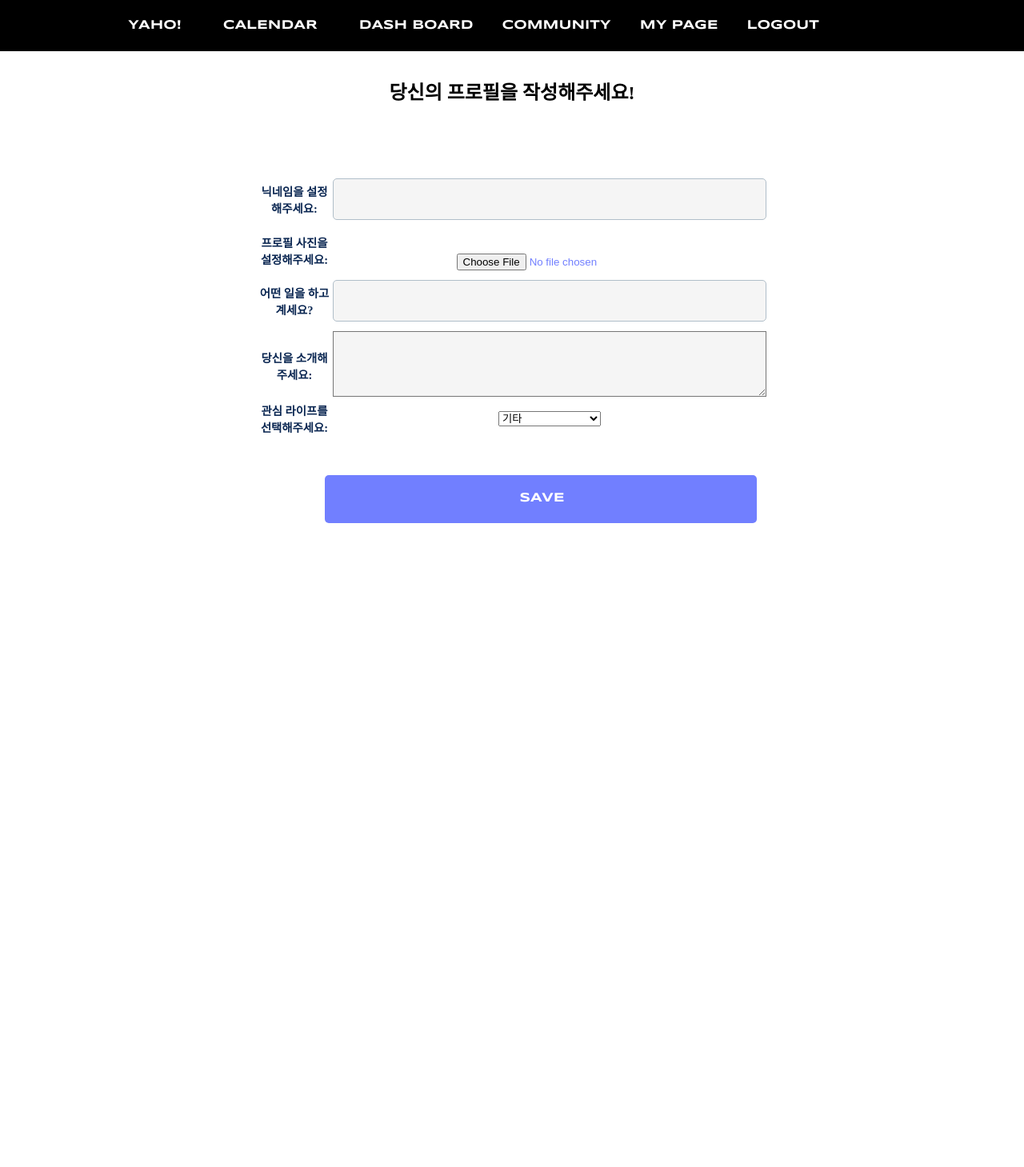
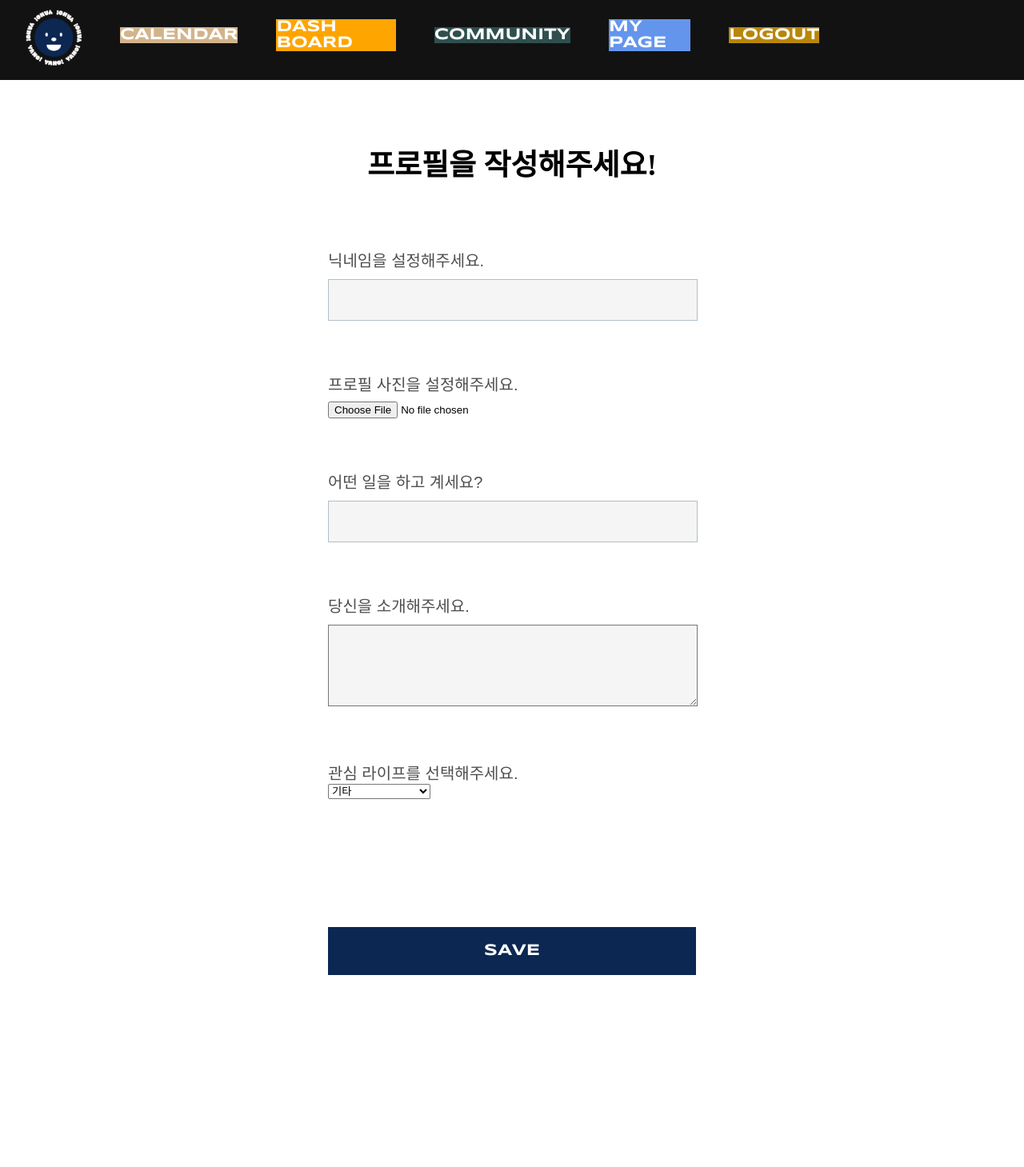
Before and after one commit to Koeunseooooo/Life_Finder, a Django app: page /create/profile/register/ in a window 1280 px wide. Shown: the whole page at 80% size. Before the commit the page ends 654 px from the top, so only its background shows below. Run offline with Django 3.2, Linux system fonts and the light colour scheme; the visitor is signed in with stand-in values (Sample User, id 1); some web fonts are replaced.

Commit message:
for yejin

```diff
--- a/config/cal/forms.py
+++ b/config/cal/forms.py
@@ -9,11 +9,11 @@ class EventForm(ModelForm):
         model = Event
         # datetime-local is a HTML5 input type, format to make date time show on fields
         widgets = {
-            'title': TextInput(attrs={'placeholder': 'ex) 반려견과 산책하기'}),
+            'title': TextInput(attrs={'placeholder': '  ex)  야호!  오늘 코딩 오류 한번에 잡았다! '}),
             'rating': RateitjsWidget,
             'start_time': DateInput(attrs={'type': 'datetime-local'}, format='%Y-%m-%dT%H:%M'),
         }
-        fields = ['title', 'start_time', 'rating','category']
+        fields = ['title', 'start_time','category', 'rating']
         # , 'profile'
 
 
--- a/config/cal/templates/cal/event.html
+++ b/config/cal/templates/cal/event.html
@@ -29,14 +29,14 @@
             <form method="post" action="">
                 {% csrf_token %}
                 {# 이건 이전 코드#}
-                <table class="form form-table">
+                <div>
                     {{ form }}
                     <tr>
                         <td colspan="2">
                             <button id="lb" type="submit" class="btn btn-info right" name="action_add"> submit</button>
                         </td>
                     </tr>
-                </table>
+                </div>
                 {#                <div>#}
                 {#                    {{ form }}#}
                 {#                    <tr>#}
--- a/config/create_profile/static/create_profile/register.css
+++ b/config/create_profile/static/create_profile/register.css
@@ -1,122 +1,135 @@
-
 @font-face {
     font-family: 'yg-jalnan';
     src: url('https://cdn.jsdelivr.net/gh/projectnoonnu/noonfonts_four@1.2/JalnanOTF00.woff') format('woff');
     font-weight: normal;
-    font-style: normal; }
-
-
-
-
-
-        .r_contents{
-            height: 30%;
+    font-style: normal;
 }
 
 
-        input[type=file] {
-            padding-top: 30px;
-            padding-left: 20px;
+.r_contents {
+    width: 80%;
+    margin: 0 auto;
+    height: 1110px;
 }
 
-        input[type=text], input[type=number] {
-            margin-bottom: 10px;
-            width: 250px;
-            height: 40px;
-            border-radius: 5px;
-            border: solid 1px #b0bec9;
-            margin-top: 10px;
-            padding-left: 10px;
-        }
-
-        #save {
-            margin-top: 3rem;
-            background-color: #717FFF;
-            border-radius: 5px;
-            border: none;
-            color: white;
-            width: 540px;
-            height: 60px;
-            text-align: center;
-            line-height: 30px;
-            padding: 3px 3px 6px 6px;
-            font-size: 1rem;
-            font-family: "Syncopate", sans-serif;
-            font-weight: 900;
-            margin-left: 4.5rem;
-        }
-
-        #save:hover{
-            background-color: orangered;
+#profilecreate {
+    width: 460px;
+    height: 100%;
+    margin: 0 auto;
 }
 
 
-        h2{
-            padding-top: 6rem;
+h1 {
+    padding-top: 11rem;
     color: black;
     margin: 0 auto;
     text-align: center;
-            width: 80%;
     font-family: 'yg-jalnan', "cursive";
+    font-size: 37px;
+    padding-bottom: 5rem;
 }
 
-        form{
-            padding-top: 5rem;
-            width: 40rem;
-            margin: 0 auto;
-            font-family: "yg-jalnan", 'sans-serif';
-            color:  #717FFF;
+#regtxt {
 
 }
 
-        form label{
-            float: left;
-            display: inline;
-            font-size: 0.9rem;
-            color: #0B2752;
+#regtxt label {
+    width: 460px;
+    display: inline-block;
+}
+#box{
+    display: inline-block;
+}
+
+
+input[type=text], input[type=number] {
+
+    width: 460px;
+    height: 50px;
+    border: solid 1px #b0bec9;
+
+}
+
+
+form label {
+
+    font-size: 20px;
+    color: #4f4f4f;
+        font-family: "yg-jalnan", sans-serif;
+
+}
+
+#id_nickname {
+    margin-top: 10px;
+    padding-left: 20px;
+    width: 440px;
+    height: 50px;
+    background-color: #F5F5F5;
+    color: black;
+    font-size: 15px;
+    margin-bottom: 4rem;
+
+}
+
+
+#id_job {
+    margin-top: 10px;
+    padding-left: 20px;
+    width: 440px;
+    height: 50px;
+    background-color: #F5F5F5;
+    color: black;
+    font-size: 15px;
+    font-family: "Noto Sans KR", sans-serif;
+    margin-bottom: 4rem;
+
+}
+
+#id_photo{
+
+    margin-top: 0.5rem;
+    margin-bottom: 4rem;
+
+}
+
+#id_description {
+    margin-top: 10px;
+    width: 440px;
+    height: 90px;
+    background-color: #F5F5F5;
+    padding-left: 20px;
+    padding-top: 10px;
+    color: black;
+    font-size: 15px;
+    font-family: "Noto Sans KR", sans-serif;
+    margin-bottom: 4rem;
+
 }
 
 
 
-        #vv{
-            margin: 0 auto;
+#save {
+    background-color: #0B2752;
+    border: none;
+    color: white;
+    width: 460px;
+    height: 60px;
     text-align: center;
-        }
-
-        #box{
-            display: inline;
-        }
-
-
-
-
-        #id_nickname{
-             width: 540px;
-            height: 50px;
-            padding: 0;
-            background-color: #F5F5F5;
-        }
-
-        #id_interested{
-        }
-        #id_job{
-             width: 540px;
-            height: 50px;
-            padding: 0;
-                     background-color: #F5F5F5;
-
-        }
-        #id_description{
-            width: 540px;
-            height: 80px;
-                     background-color: #F5F5F5;
+    line-height: 60px;
+    font-size: 20px;
+    font-family: "Syncopate", sans-serif;
+    font-weight: 900;
+    margin-top: 10rem;
+    margin-bottom: 15rem;
 
 }
 
-        input[name=job]{
-            color: orchid;
+#save:hover {
+    background-color: orangered;
 }
 
-        textarea[name=description]{
+#id_interested_0{
     color: red;
+    margin-top: 3rem;
+    font-family: "Noto Sans KR",'sans-serif';
 }
--- a/config/create_profile/templates/create_profile/register.html
+++ b/config/create_profile/templates/create_profile/register.html
@@ -3,55 +3,20 @@
 {% load staticfiles %}
 
 {% block style %}
-        <link rel="stylesheet" type="text/css" href="{% static 'create_profile/register.css' %}">
+    <link rel="stylesheet" type="text/css" href="{% static 'create_profile/register.css' %}">
     <link href="https://fonts.googleapis.com/css2?family=Syncopate:wght@700&display=swap" rel="stylesheet">
 
 {% endblock %}
 {% block content %}
-    <div id="vv">
-        <h2>당신의 프로필을 작성해주세요!</h2>
+    <div id="profilecreate">
+        <h1>프로필을 작성해주세요!</h1>
             <form action="" method="post" enctype="multipart/form-data">
-                <div>
+                <div id="regtxt">
                     {% csrf_token %}
-                    <table>
-                        <div id="box">{{ profile_form.as_table }}</div>
-                    </table>
+                    <div id="box">{{ profile_form.as_table }}</div>
                     <input type="submit" id="save" value="SAVE"/>
                 </div>
             </form>
     </div>
 
 {% endblock %}
-
-
-
-
-{#만약 체크박스 넣으면 하단부분에 넣어야할듯?#}
-
-{#{% block content %}#}
-{#    <div style="height: 100px"></div>#}
-{#    <h3>로고</h3>#}
-{#    <h3>당신의 프로필을 설정해주세요!</h3>#}
-{#    <form action="" method="post" enctype="multipart/form-data">#}
-{#        <div>#}
-{#            {% csrf_token %}#}
-{#            <div class="input_file">#}
-{#                <input class="input_file_show" name="photo" type="file"></div>#}
-{#            <br/>#}
-{#                        <script>#}
-{#                            $(document).ready(function () {#}
-{#                                $('.input_file').click(function () {#}
-{#                                    $('.input_file_show').show();#}
-{#                                })#}
-{#                            });#}
-{#                        </script>#}
-{#            <label for="nickname">닉네임</label><br/>#}
-{#            <input name="nickname" type="text" id="nickname"><br/>#}
-{#            <label for="job">직업</label><br/>#}
-{#            <input name="job" type="text" id="job"><br/>#}
-{#            <label for="description">소개글</label><br/>#}
-{#            <input name="description" type="text" id="description"><br/>#}
-{#            <input type="submit" id="save" value="저장하기"/>#}
-{#        </div>#}
-{#    </form>#}
-{#{% endblock %}#}
--- a/config/create_profile/views.py
+++ b/config/create_profile/views.py
@@ -73,7 +73,7 @@ def goal_get(request):
             return redirect('main:first')
     else:
         goal_form = ObjectGoalNumberForm()
-    return render(request, 'create_profile/goal_get.html', {'goal_form': goal_form})
+    return render(request, 'create_profile/goal_get.html', {'goal_form': goal_form,'profile':profile})
 
 
 def logout(request):
--- a/config/main/static/main/base.css
+++ b/config/main/static/main/base.css
@@ -5,13 +5,17 @@
     text-decoration: none;
 }
 
+#navlogo{
+    width: 70px;
+    height: 70px;
+}
 .navt li a{
     color: white;
 }
 nav {
-    background-color: black;
+    background-color: rgba(0,0,0,0.93);
     width: 100%;
-    height: 4rem;
+    height: 100px;
     font-weight: 900;
     position: fixed;
 }
@@ -19,32 +23,46 @@ nav {
 
 nav ul {
     width: 80%;
-    height: 3rem;
+    display: inline-flex;
+    align-items: center;
     margin: 0 auto;
+    justify-content: center;
 }
 
 nav li {
+
     font-family: "Syncopate", sans-serif;
-    display: inline-block;
-    padding-top: 1.5rem;
+    font-size: 20px;
+    display: inline-flex;
     margin-left: 2rem;
+}
+
+nav li:nth-child(1){
+    margin-top: 12px;
+    display: inline-flex;
 }
 
 nav li:nth-child(2) {
     margin-left: 3rem;
+    background-color: tan;
 }
 
 nav li:nth-child(3) {
     margin-left: 3rem;
+    background-color: orange;
 }
 
-nav a{
-    color: red;
-
+nav li:nth-child(4) {
+    margin-left: 3rem;
+    background-color: darkslategrey;
 }
 
-/*.r_contents {*/
-/*    margin: 0 auto;*/
-/*    width: 80%;*/
-/*    height: 100rem;*/
-/*}*/
+nav li:nth-child(5) {
+    margin-left: 3rem;
+    background-color: cornflowerblue;
+}
+
+nav li:nth-child(6) {
+    margin-left: 3rem;
+    background-color: darkgoldenrod;
+}
--- a/config/main/static/main/main.css
+++ b/config/main/static/main/main.css
@@ -22,7 +22,8 @@
 
 #top {
     padding-top: 5rem;
-    margin-left: 32rem;
+    margin: 0 auto;
+    width: 900px;
 }
 
 .card_01 h1 {
--- a/config/main/templates/main/base.html
+++ b/config/main/templates/main/base.html
@@ -13,34 +13,10 @@
 </head>
 <body>
 
-{#<nav>#}
-{#    <ul class="navt">#}
-{#        <li><a href="/">YAHO!</a></li>#}
-{#        <li><a href="{% url 'cal:calendar' %}">LIFE FINDER</a></li>#}
-{#        <li><a href="{% url 'cal:dash' %}">DASH BOARD</a></li>#}
-{#        {% if user.is_authenticated %}#}
-{#            <li><a href="{% url 'create_profile:profile_look' request.user.pk %}">MY PAGE</a></li>#}
-{#            <li><a href="{% url 'create_profile:logout' %}">LOGOUT</a></li>#}
-{#        {% else %}#}
-{#            <li><a href="{% url 'create_profile:signup' %}">JOIN US</a></li>#}
-{#            <li><a href="{% url 'create_profile:login' %}">LOG IN</a></li> {#보던 페이지로 이동#}
-{#        {% endif %}#}
-{#    </ul>#}
-{#</nav>#}
-{##}
-{##바디#}
-{#<div class="r_contents">#}
-{#    {% block content %}#}
-{#    {% endblock %}#}
-{#</div>#}
-{##}
-{##}
-{#{% block footer %}#}
-{#{% endblock %}#}
 
 <nav>
     <ul class="navt">
-        <li><a href="/">YAHO!</a></li>
+        <li><a href="/"><img id="navlogo" src="{% static 'logo.png' %}"></a></li>
             {% if user.is_authenticated %}
                     {% if not user.user_profile %}
                         <li><a href="{% url 'create_profile:need_profile' %}">CALENDAR</a></li>
--- a/config/photo/templates/photo/base.html
+++ b/config/photo/templates/photo/base.html
@@ -2,8 +2,11 @@
 {% load static %}
 {% block style %}
     <link rel="stylesheet" type="text/css" href="{% static 'photo/base.css' %}">
+    <link rel="stylesheet" type="text/css" href="{% static 'photo/photo_list.css' %}">
+
     {#fontawesome cdn#}
     <link rel="stylesheet" href="https://cdnjs.cloudflare.com/ajax/libs/font-awesome/5.8.2/css/all.min.css">
+
 {% endblock %}
 {% block anotherstyle %}
 {% endblock %}
```
Also changed, not shown: config/cal/static/cal/css/event.css (+58 -32 lines), config/create_profile/models.py (+6 -4 lines), config/create_profile/static/create_profile/goal_get.css (+60 -41 lines), config/create_profile/static/create_profile/signup.css (+33 -28 lines), config/create_profile/templates/create_profile/goal_get.html (+15 -6 lines), config/create_profile/templates/create_profile/need_login.html (+42 -30 lines), config/create_profile/templates/create_profile/signup.html (+8 -6 lines), config/main/static/logo.png (added). Lines whose indentation alone changed are shown as unchanged.
